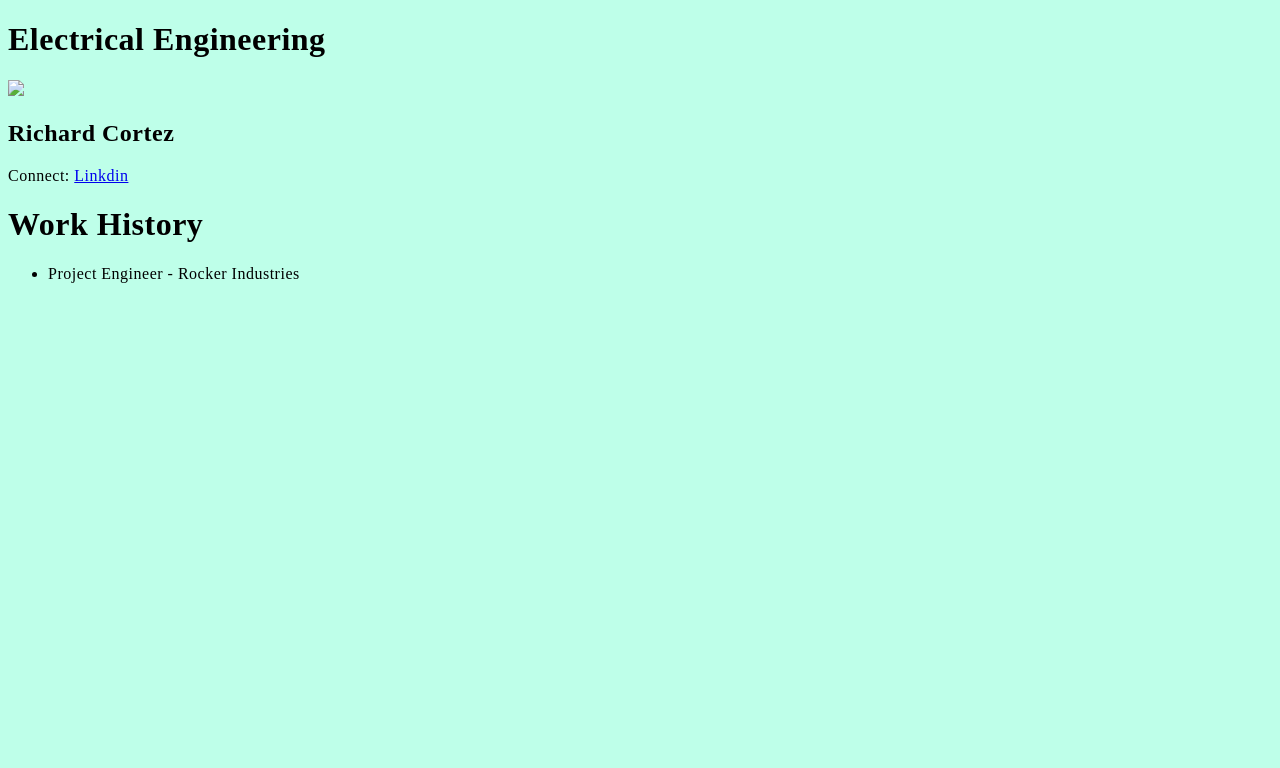
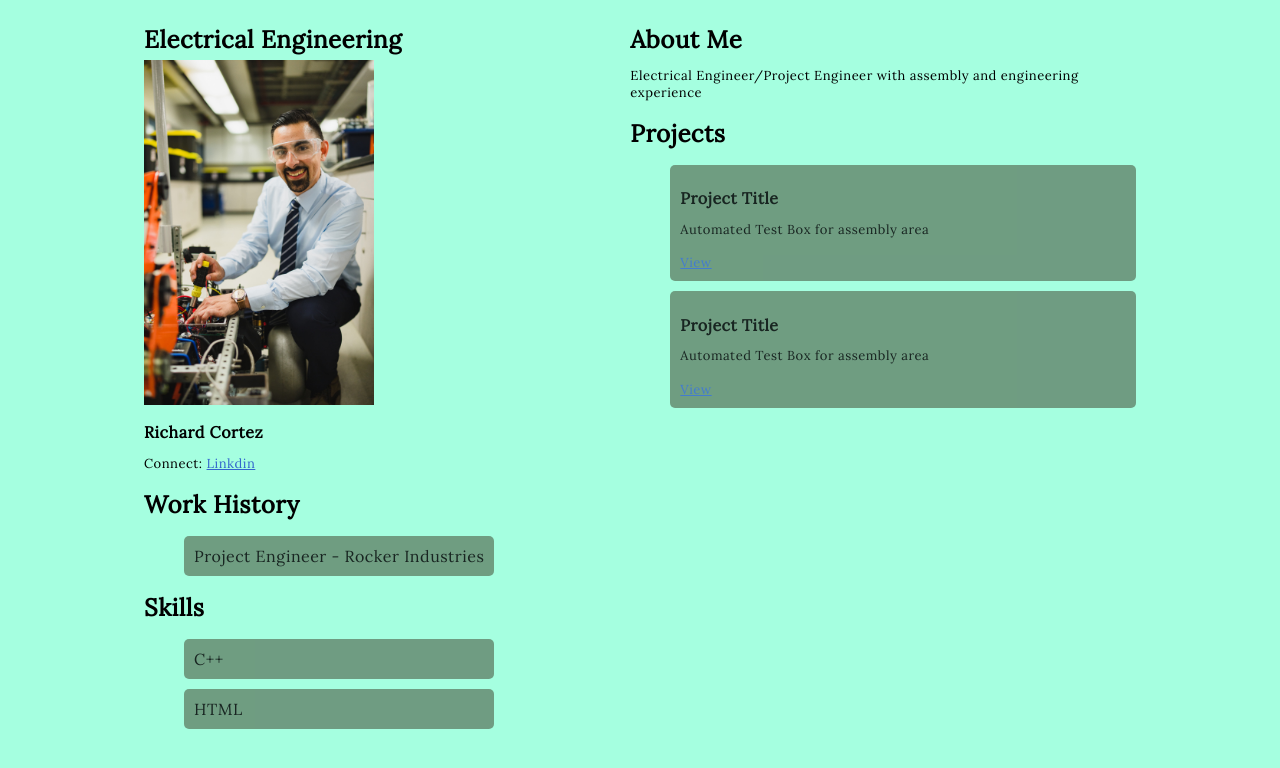
Before and after one commit to r1c0rtez/r1c0rtez.github.io, a plain HTML site: page index.html in a window 1280 px wide. Drawn offline with Linux system fonts and the light colour scheme.

Commit message:
Added more descriptors, and used CSS

```diff
--- a/index.html
+++ b/index.html
@@ -5,6 +5,9 @@
     <meta http-equiv="x-ua-compatible">
     <meta name="viewport" content="with=device-width, initial-scale=1.0">
     <link rel="stylesheet" href="styles.css">
+    <link rel="preconnect" href="https://fonts.googleapis.com">
+<link rel="preconnect" href="https://fonts.gstatic.com" crossorigin>
+<link href="https://fonts.googleapis.com/css2?family=Lora&display=swap" rel="stylesheet">
     </head>
 <!--THIS IS WHAT THE CLIENT SEES-->
 <body>
@@ -12,17 +15,19 @@
    <div class="page-wrapper">
         <!--Left Side-->
         <div class="side1">
+            <!--Basic info contatiner-->
             <div class="wrapper">
                 <h1>
                     Electrical Engineering
                 </h1>
-                <img src="Images/Sig1.tiff" >
+                <img class="ProfilePicture" src="/Images/headshot.jpg" >
                 <h2>Richard Cortez</h2>
                 <p>
                     Connect:
                     <a href="https://www.linkedin.com/in/richard-cortez-776876103/">Linkdin</a>
                 </p>
             </div>
+            <!--Experience container-->
             <div class="wrapper">
                 <h1>
                     Work History
@@ -33,9 +38,57 @@
                     </li>
                 </ul>
             </div>
+            <!--Skills container-->
+            <div class="wrapper">
+                <h1>
+                    Skills
+                </h1>
+                <ul class="skills-container">
+                    <li class="card2">
+                        C++
+                    </li>
+                    <li class="card2">
+                        HTML
+                    </li>
+                </ul>
+            </div>
         </div>
         <!--Right side-->
         <div class="side2">
+            <!--Container for About me section-->
+            <div class="wrapper">
+                <h1>
+                    About Me
+                </h1>
+                <p>
+                    Electrical Engineer/Project Engineer with assembly and engineering experience
+                </p>
+            </div>
+            <div class="wrapper">
+                <h1>
+                    Projects
+                </h1>
+                <ul class="project-container">
+                    <li class="card4">
+                        <h2>
+                            Project Title
+                        </h2>
+                        <p>
+                            Automated Test Box for assembly area
+                        </p>
+                        <a href="#"> View</a>
+                    </li>
+                    <li class="card4">
+                        <h2>
+                            Project Title
+                        </h2>
+                        <p>
+                            Automated Test Box for assembly area
+                        </p>
+                        <a href="#"> View</a>
+                    </li>
+                </ul>
+            </div>
 
         </div>
    </div>
--- a/styles.css
+++ b/styles.css
@@ -1,7 +1,59 @@
 /*This affects all tags and classes etc.*/
 *{
     letter-spacing: 0.5px;
+    font-family: 'Lora', serif;
 }
 body{
-    background-color: rgba(127,255,212,0.5);
+    background-color: rgba(127,255,212,0.7);
 }
+.page-wrapper{
+    display:flex;
+    max-width: 1500px;
+    justify-content: center;
+    justify-content: space-evenly;
+    flex-wrap: wrap;
+}
+
+.ProfilePicture{
+    width: 230px;
+}
+
+.wrapper{
+    margin-bottom: 15px;
+}
+
+.side2{
+width: 40%;
+}
+
+.card1,.card2,.card4{
+    background-color:rgba(55, 53, 30, 0.574);
+    padding: 10px;
+    border-radius: 5px;
+    margin-bottom: 10px;
+    opacity: 0.85;
+}
+li{
+    list-style: none;
+}
+p{
+    line-height: 1.3em;
+    font-size: 13px;
+}
+h1{
+    margin-bottom: 5px;
+    font-size: 24px;
+}
+h2{
+    font-size: 16px;
+}
+a{
+font-size: 13px;
+color: #3366cc;
+}
+/*Creates a condition for this resolution */
+@media (max-width:900px){
+    .page-wrapper, .side1, .side2{
+        width: 90%;
+    }
+}
```
Also changed, not shown: Images/headshot.jpg (added), 1 other file.
